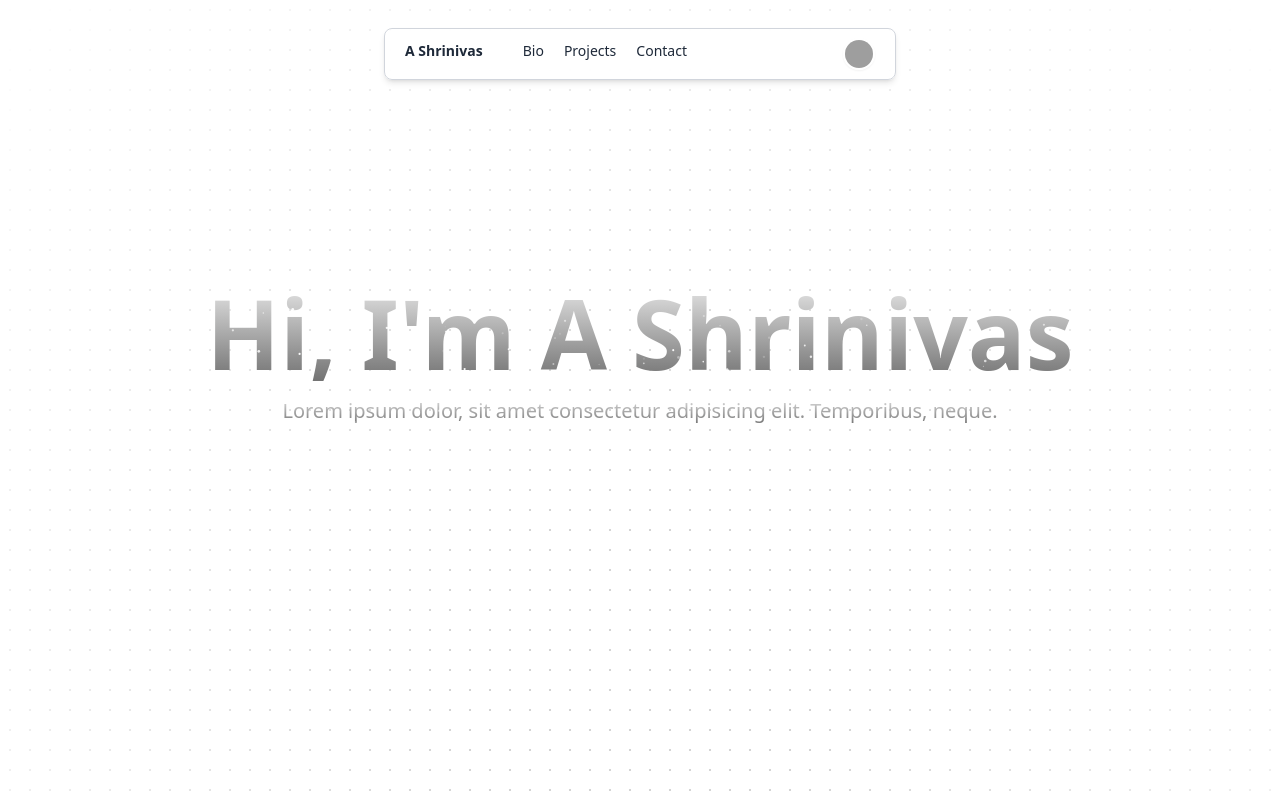
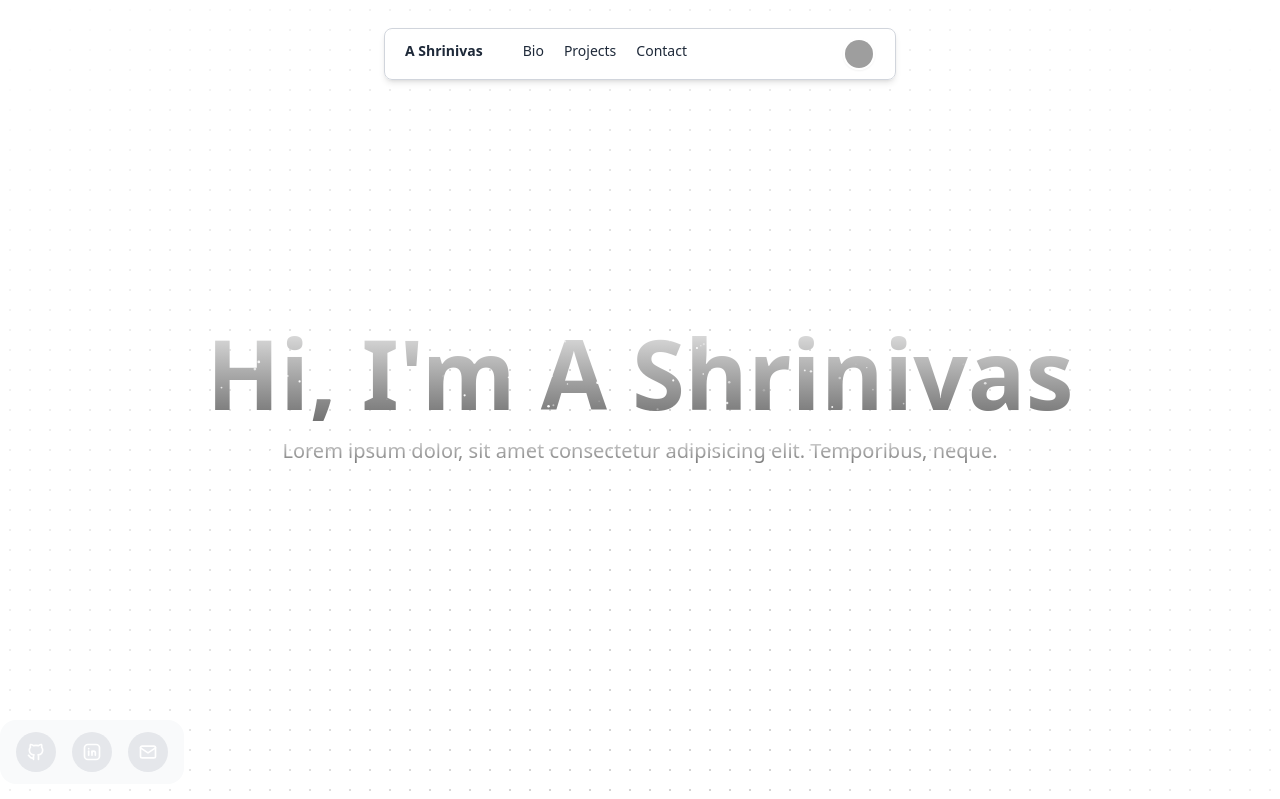
Before and after one commit to AShrinivass/Personal-portfolio-shrinivas, a Next.js app: page / in a window 1280 px wide. Shown: the top 799 px of the page. Built offline with nearby package versions, Linux system fonts and the light colour scheme; grey boxes are pictures that could not be loaded.

Commit message:
added floating dock

```diff
--- a/app/components/Hero.jsx
+++ b/app/components/Hero.jsx
@@ -1,5 +1,14 @@
 import React from "react";
 import { SparklesCore } from "./ui/sparkles";
+import { FloatingDock } from "./ui/floating-dock";
+import {
+  IconBrandGithub,
+  IconMail,
+  IconBrandLinkedin,
+  IconBrandInstagram,
+  IconDownload,
+  IconFileText,
+} from "@tabler/icons-react";
 
 function Hero() {
   return (
@@ -8,7 +17,7 @@
         <div className="relative z-10 text-center min-w-screen h-1/2 text-white">
           <SparklesCore
             id="tsparticles"
-            className="absolute inset-0 z-0 min-w-2xs h-[250px]"
+            className="absolute inset-0 z-0 min-w-2xs h-[300px]"
             background="transparent"
             minSize={0.6}
             maxSize={1.4}
@@ -16,7 +25,7 @@
             particleColor="#ffffff"
             particleDensity={200}
           />
-          <div className="h-1/2 my-10">
+          <div className="h-1/2 my-20 ">
             <h1
               className="text-8xl font-bold bg-gradient-to-b from-neutral-200 to-neutral-500 bg-clip-text text-transparent
 "
@@ -31,6 +40,21 @@
               Temporibus, neque.
             </p>
           </div>
+          <div className="mt-35">
+            <FloatingDock
+              items={[
+                { title: "Github", icon: <IconBrandGithub />, href: "/" },
+                {
+                  title: "Linkedin",
+                  icon: <IconBrandLinkedin />,
+                  href: "/projects",
+                },
+                { title: "Email", icon: <IconMail />, href: "/contact" },
+              ]}
+              desktopClassName="fixed bottom-4"
+              mobileClassName="fixed bottom-4 right-4"
+            />
+          </div>
         </div>
       </div>
     </>
--- /dev/null
+++ b/app/components/ui/floating-dock.jsx
@@ -0,0 +1,177 @@
+/**
+ * Note: Use position fixed according to your needs
+ * Desktop navbar is better positioned at the bottom
+ * Mobile navbar is better positioned at bottom right.
+ **/
+"use client";
+import { cn } from "../../lib/utils";
+import { IconLayoutNavbarCollapse } from "@tabler/icons-react";
+import {
+  AnimatePresence,
+  motion,
+  useMotionValue,
+  useSpring,
+  useTransform,
+} from "motion/react";
+
+import {
+  IconBrandGithub,
+  IconMail,
+  IconBrandLinkedin,
+  IconBrandInstagram,
+  IconDownload,
+  IconFileText,
+} from "@tabler/icons-react";
+
+import { useRef, useState } from "react";
+
+export const FloatingDock = ({ items, desktopClassName, mobileClassName }) => {
+  return (
+    <>
+      <FloatingDockDesktop items={items} className={desktopClassName} />
+      <FloatingDockMobile items={items} className={mobileClassName} />
+    </>
+  );
+};
+
+const FloatingDockMobile = ({ items, className }) => {
+  const [open, setOpen] = useState(false);
+  return (
+    <div className={cn("relative block md:hidden", className)}>
+      <AnimatePresence>
+        {open && (
+          <motion.div
+            layoutId="nav"
+            className="absolute inset-x-0 bottom-full mb-2 flex flex-col gap-2"
+          >
+            {items.map((item, idx) => (
+              <motion.div
+                key={item.title}
+                initial={{ opacity: 0, y: 10 }}
+                animate={{
+                  opacity: 1,
+                  y: 0,
+                }}
+                exit={{
+                  opacity: 0,
+                  y: 10,
+                  transition: {
+                    delay: idx * 0.05,
+                  },
+                }}
+                transition={{ delay: (items.length - 1 - idx) * 0.05 }}
+              >
+                <a
+                  href={item.href}
+                  key={item.title}
+                  className="flex h-10 w-10 items-center justify-center rounded-full bg-gray-50 dark:bg-neutral-900"
+                >
+                  <div className="h-4 w-4">{item.icon}</div>
+                </a>
+              </motion.div>
+            ))}
+          </motion.div>
+        )}
+      </AnimatePresence>
+      <button
+        onClick={() => setOpen(!open)}
+        className="flex h-10 w-10 items-center justify-center rounded-full bg-gray-50 dark:bg-neutral-800"
+      >
+        <IconLayoutNavbarCollapse className="h-5 w-5 text-neutral-500 dark:text-neutral-400" />
+      </button>
+    </div>
+  );
+};
+
+const FloatingDockDesktop = ({ items, className }) => {
+  let mouseX = useMotionValue(Infinity);
+  return (
+    <motion.div
+      onMouseMove={(e) => mouseX.set(e.pageX)}
+      onMouseLeave={() => mouseX.set(Infinity)}
+      className={cn(
+        "mx-auto hidden h-16 items-end gap-4 rounded-2xl bg-gray-50 px-4 pb-3 md:flex dark:bg-neutral-900",
+        className
+      )}
+    >
+      {items.map((item) => (
+        <IconContainer mouseX={mouseX} key={item.title} {...item} />
+      ))}
+    </motion.div>
+  );
+};
+
+function IconContainer({ mouseX, title, icon, href }) {
+  let ref = useRef(null);
+
+  let distance = useTransform(mouseX, (val) => {
+    let bounds = ref.current?.getBoundingClientRect() ?? { x: 0, width: 0 };
+
+    return val - bounds.x - bounds.width / 2;
+  });
+
+  let widthTransform = useTransform(distance, [-150, 0, 150], [40, 80, 40]);
+  let heightTransform = useTransform(distance, [-150, 0, 150], [40, 80, 40]);
+
+  let widthTransformIcon = useTransform(distance, [-150, 0, 150], [20, 40, 20]);
+  let heightTransformIcon = useTransform(
+    distance,
+    [-150, 0, 150],
+    [20, 40, 20]
+  );
+
+  let width = useSpring(widthTransform, {
+    mass: 0.1,
+    stiffness: 150,
+    damping: 12,
+  });
+  let height = useSpring(heightTransform, {
+    mass: 0.1,
+    stiffness: 150,
+    damping: 12,
+  });
+
+  let widthIcon = useSpring(widthTransformIcon, {
+    mass: 0.1,
+    stiffness: 150,
+    damping: 12,
+  });
+  let heightIcon = useSpring(heightTransformIcon, {
+    mass: 0.1,
+    stiffness: 150,
+    damping: 12,
+  });
+
+  const [hovered, setHovered] = useState(false);
+
+  return (
+    <a href={href}>
+      <motion.div
+        ref={ref}
+        style={{ width, height }}
+        onMouseEnter={() => setHovered(true)}
+        onMouseLeave={() => setHovered(false)}
+        className="relative flex aspect-square items-center justify-center rounded-full bg-gray-200 dark:bg-neutral-800"
+      >
+        <AnimatePresence>
+          {hovered && (
+            <motion.div
+              initial={{ opacity: 0, y: 10, x: "-50%" }}
+              animate={{ opacity: 1, y: 0, x: "-50%" }}
+              exit={{ opacity: 0, y: 2, x: "-50%" }}
+              className="absolute -top-8 left-1/2 w-fit rounded-md border border-gray-200 bg-gray-100 px-2 py-0.5 text-xs whitespace-pre text-neutral-700 dark:border-neutral-900 dark:bg-neutral-800 dark:text-white"
+            >
+              {title}
+            </motion.div>
+          )}
+        </AnimatePresence>
+        <motion.div
+          style={{ width: widthIcon, height: heightIcon }}
+          className="flex items-center justify-center"
+        >
+          {icon}
+        </motion.div>
+      </motion.div>
+    </a>
+  );
+}
--- a/app/page.js
+++ b/app/page.js
@@ -11,7 +11,6 @@
         <Layout>
           <Navbar />
           <Hero />
-          <Social />
           <BentoGrid />
           <main>Home</main>
         </Layout>
--- a/package.json
+++ b/package.json
@@ -10,6 +10,7 @@
   },
   "dependencies": {
     "@radix-ui/react-slot": "^1.2.0",
+    "@tabler/icons-react": "^3.31.0",
     "@tsparticles/engine": "^3.8.1",
     "@tsparticles/react": "^3.0.0",
     "@tsparticles/slim": "^3.8.1",
```
Also changed, not shown: 1 other file (tests, documents, lock files or other folders).
